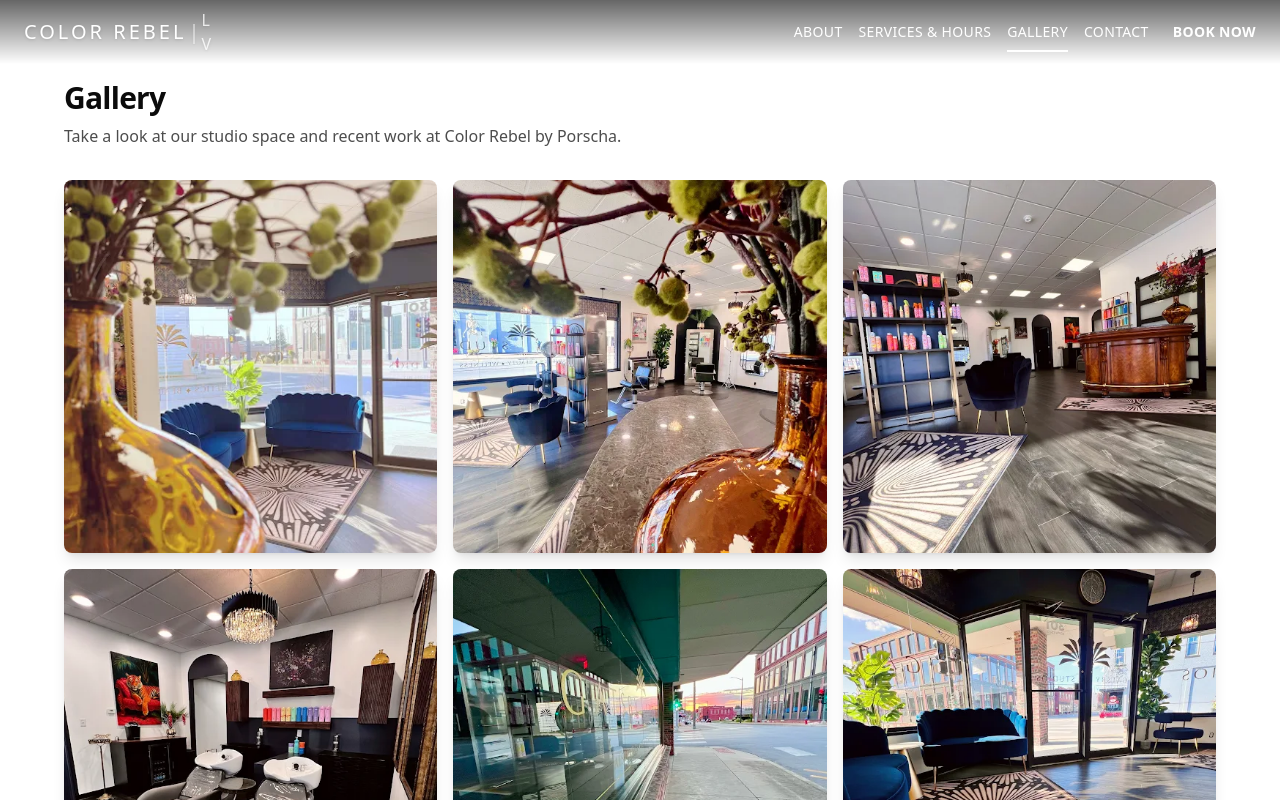
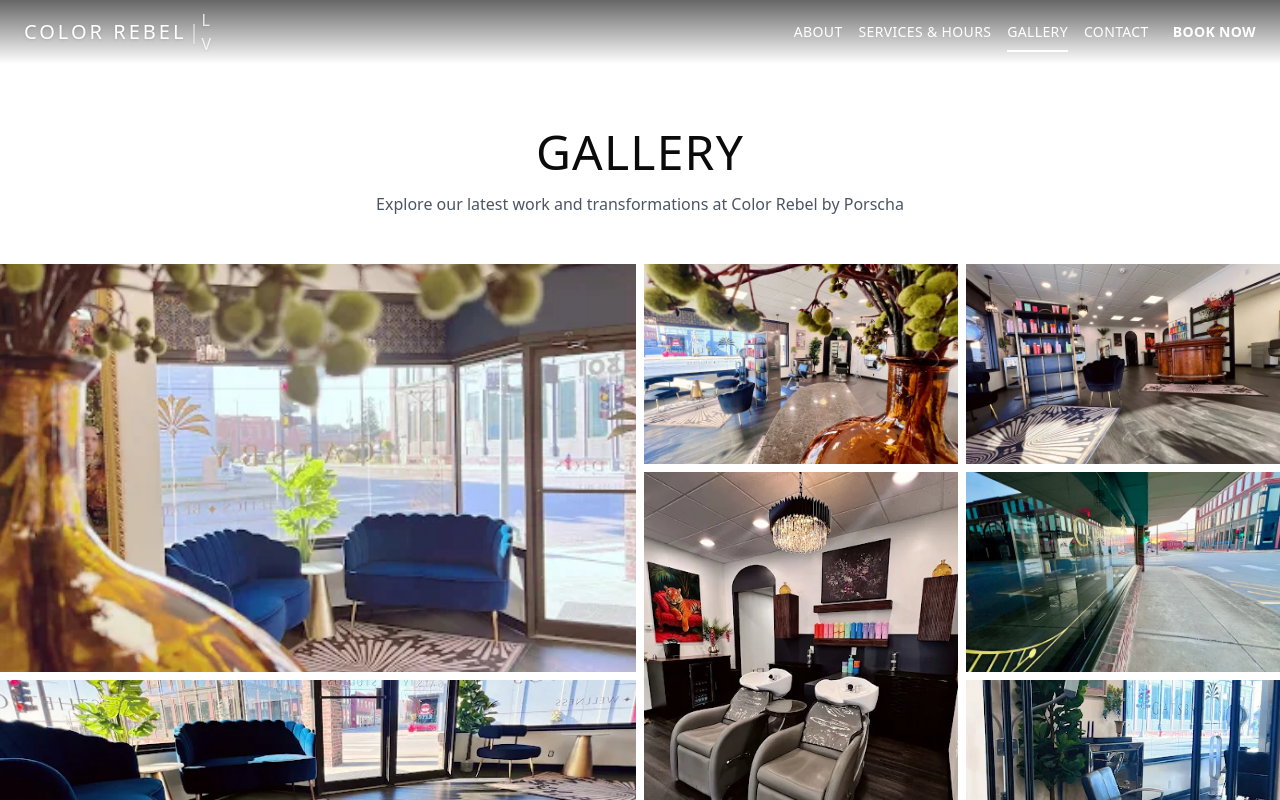
Before and after one commit to Miles-Collins/salon-site, a Next.js app: page /gallery in a window 1280 px wide. Shown: the top 800 px of the page. Built offline with nearby package versions, Linux system fonts and the light colour scheme.

Commit message:
Update gallery to masonry layout similar to The Lane Salon

```diff
--- a/src/app/gallery/page.tsx
+++ b/src/app/gallery/page.tsx
@@ -1,45 +1,47 @@
-import Section from "@/components/Section";
 import Image from "next/image";
 
 // Gallery images from Gatsby Studios
 const galleryImages = [
-  { src: "/gallery/2025-10-09.webp", alt: "Color Rebel salon work" },
-  { src: "/gallery/2025-10-12.webp", alt: "Hair styling at Color Rebel" },
-  { src: "/gallery/2025-10-13.webp", alt: "Color treatment results" },
-  { src: "/gallery/2025-10-133.webp", alt: "Salon styling work" },
-  { src: "/gallery/2025-10-134.webp", alt: "Hair color transformation" },
-  { src: "/gallery/2025-10-135.webp", alt: "Professional hair styling" },
-  { src: "/gallery/2025-10-136.webp", alt: "Color Rebel hair work" },
-  { src: "/gallery/2025-10-137.webp", alt: "Salon color results" },
-  { src: "/gallery/2025-10-138.webp", alt: "Hair transformation" },
+  { src: "/gallery/2025-10-09.webp", alt: "Color Rebel salon work", span: "col-span-2 row-span-2" },
+  { src: "/gallery/2025-10-12.webp", alt: "Hair styling at Color Rebel", span: "col-span-1 row-span-1" },
+  { src: "/gallery/2025-10-13.webp", alt: "Color treatment results", span: "col-span-1 row-span-1" },
+  { src: "/gallery/2025-10-133.webp", alt: "Salon styling work", span: "col-span-1 row-span-2" },
+  { src: "/gallery/2025-10-134.webp", alt: "Hair color transformation", span: "col-span-1 row-span-1" },
+  { src: "/gallery/2025-10-135.webp", alt: "Professional hair styling", span: "col-span-2 row-span-1" },
+  { src: "/gallery/2025-10-136.webp", alt: "Color Rebel hair work", span: "col-span-1 row-span-1" },
+  { src: "/gallery/2025-10-137.webp", alt: "Salon color results", span: "col-span-1 row-span-2" },
+  { src: "/gallery/2025-10-138.webp", alt: "Hair transformation", span: "col-span-2 row-span-1" },
 ];
 
 export default function GalleryPage() {
   return (
-    <Section>
-      <div className="max-w-6xl mx-auto">
-        <h1 className="h2 mb-2">Gallery</h1>
-        <p className="muted mb-8">
-          Take a look at our studio space and recent work at Color Rebel by Porscha.
+    <div className="min-h-screen bg-white pt-20">
+      {/* Header */}
+      <div className="max-w-7xl mx-auto px-4 sm:px-6 lg:px-8 py-12">
+        <h1 className="text-4xl md:text-5xl font-light tracking-wide text-center mb-4">GALLERY</h1>
+        <p className="text-center text-gray-600 max-w-2xl mx-auto">
+          Explore our latest work and transformations at Color Rebel by Porscha
         </p>
+      </div>
 
-        <div className="grid grid-cols-1 sm:grid-cols-2 lg:grid-cols-3 gap-4">
+      {/* Masonry Grid */}
+      <div className="grid grid-cols-2 md:grid-cols-3 lg:grid-cols-4 auto-rows-[200px] gap-2">
         {galleryImages.map((image, index) => (
           <div
             key={index}
-              className="relative aspect-square overflow-hidden rounded-lg shadow-lg hover:shadow-xl transition-shadow duration-300"
+            className={`relative overflow-hidden group ${image.span}`}
           >
             <Image
               src={image.src}
               alt={image.alt}
               fill
-                className="object-cover hover:scale-105 transition-transform duration-300"
-                sizes="(min-width: 1024px) 33vw, (min-width: 640px) 50vw, 100vw"
+              className="object-cover transition-transform duration-500 group-hover:scale-105"
+              sizes="(min-width: 1024px) 25vw, (min-width: 768px) 33vw, 50vw"
             />
+            <div className="absolute inset-0 bg-black/0 group-hover:bg-black/10 transition-colors duration-300" />
           </div>
         ))}
       </div>
     </div>
-    </Section>
   );
 }
```
Lines whose indentation alone changed are shown as unchanged.
